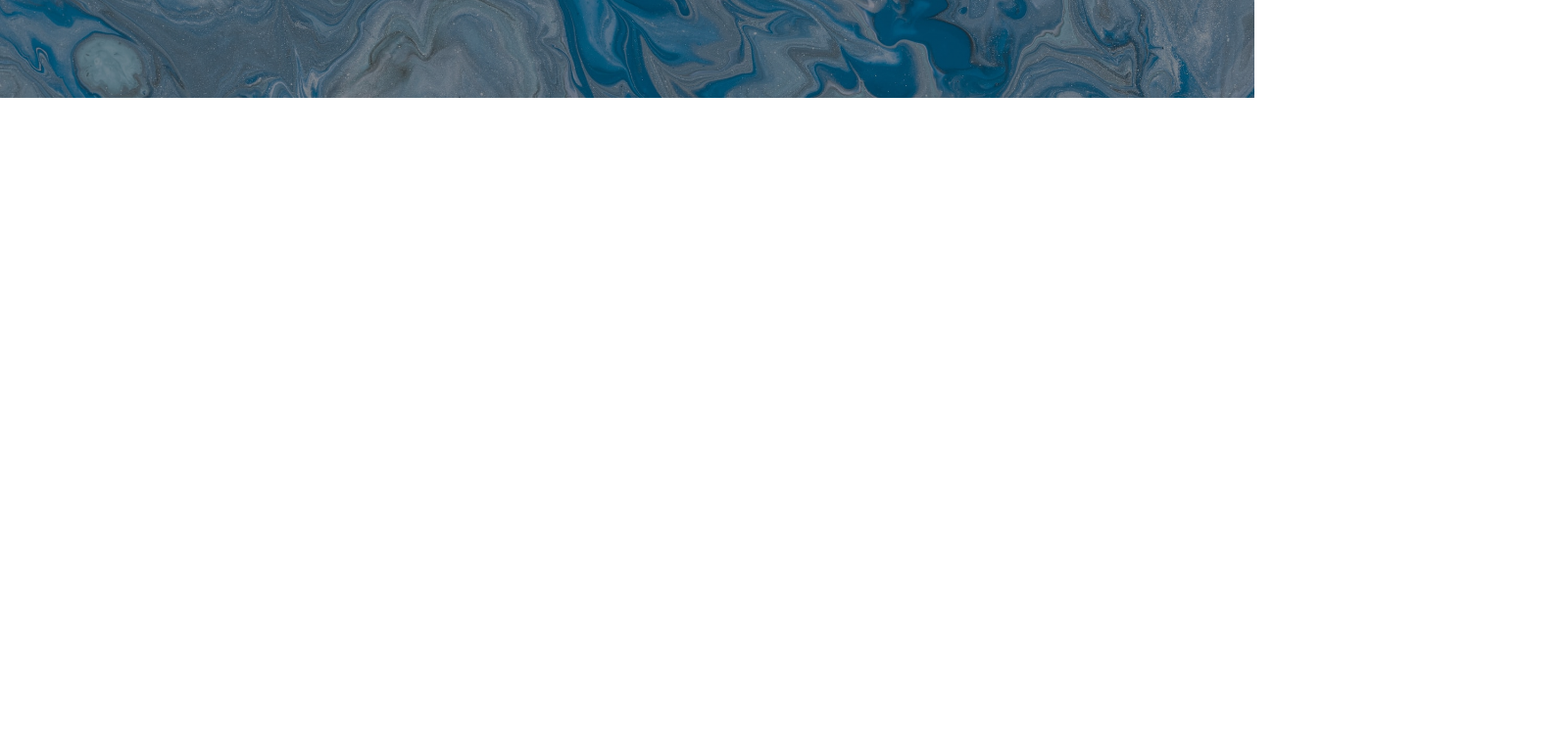
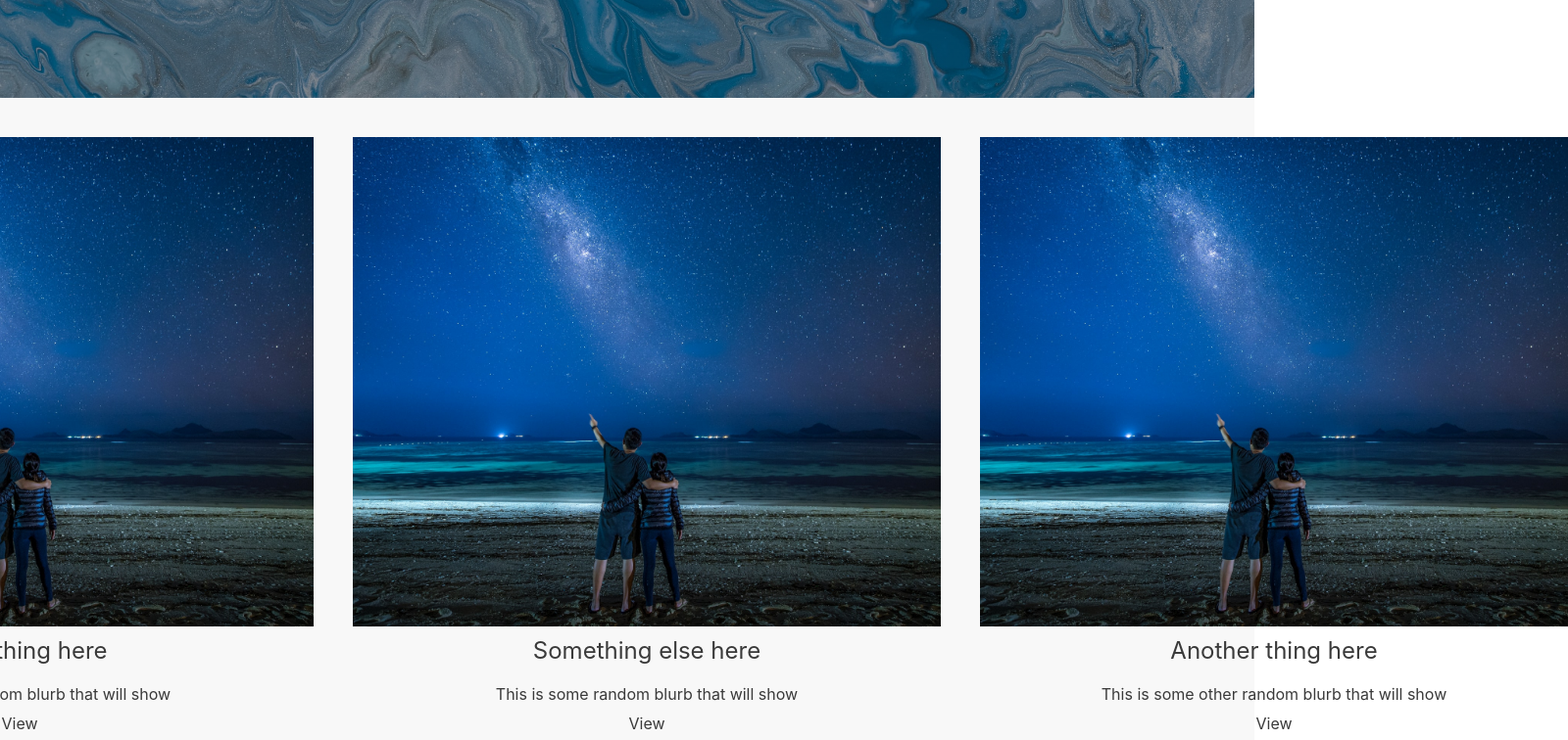
Before and after one commit to ughffs/MindMatters, a React (Create React App) app in the folder mind-matters/: page / in a window 1280 px wide. Shown: the part 800-1556 px from the top of the page at 98% size, 1600 px wide, since content can reach past the window. Before the commit the page ends 900 px from the top, so only its background shows below. Built offline with nearby package versions, Linux system fonts and the light colour scheme.

Commit message:
Feature items and panel added

```diff
--- /dev/null
+++ b/mind-matters/src/components/layout/main/FeatureItem.js
@@ -0,0 +1,24 @@
+import React from 'react';
+
+const FeatureItem = (props) => {
+  const featureItemPicture = {
+    backgroundImage: `url(${props.image})`
+  }
+    return(
+      <div className="feature-item-container">
+        <div className="feature-item-picture" style={featureItemPicture}>
+        </div>
+        <div className="feature-item-title">
+          {props.featureTitle}
+        </div>
+        <div className="feature-item-blurb">
+          {props.featureBlurb}
+        </div>
+        <div className="feature-item-actions">
+          View
+        </div>
+      </div>
+    );
+};
+
+export default FeatureItem;
--- /dev/null
+++ b/mind-matters/src/components/layout/main/FeaturePanel.js
@@ -0,0 +1,15 @@
+import React from 'react';
+import FeatureItem from 'components/layout/main/FeatureItem';
+import PlaceholderImage from 'images/placeholder.jpg';
+
+const FeaturePanel = (props) => {
+  return (
+        <div className="feature-panel">
+          <FeatureItem image={PlaceholderImage} featureTitle="Something here" featureBlurb="This is some random blurb that will show"/>
+          <FeatureItem image={PlaceholderImage} featureTitle="Something else here" featureBlurb="This is some random blurb that will show"/>
+          <FeatureItem image={PlaceholderImage} featureTitle="Another thing here" featureBlurb="This is some other random blurb that will show"/>
+        </div>
+  );
+};
+
+export default FeaturePanel;
--- a/mind-matters/src/sections/main/Main.js
+++ b/mind-matters/src/sections/main/Main.js
@@ -3,7 +3,9 @@ import Header from 'components/layout/main/Header';
 import ImageDisplayer from 'components/media/ImageDisplayer';
 import BlueImage from 'images/blue-background.jpg'
 import SearchBox from 'components/layout/shared/SearchBox';
+import FeaturePanel from 'components/layout/main/FeaturePanel';
 import 'style/common.css'
+
 
 const Main = (props) => {
     return(
@@ -29,8 +31,8 @@ const Main = (props) => {
                     </div>
                 </div>
             </div>
-            <div className="fragment-default-style">
-
+            <div className="fragment-default-style" style={fragmentOverride}>
+              <FeaturePanel />
             </div>
         </React.Fragment>
     );
@@ -47,4 +49,8 @@ const customBodyStyle = {
     alignItems: 'start'
 }
 
+const fragmentOverride = {
+    flexDirection: 'row'
+}
+
 export default Main;
--- a/mind-matters/src/style/common.css
+++ b/mind-matters/src/style/common.css
@@ -68,3 +68,31 @@ a:hover {
 .bold-text {
   font-weight: bold;
 }
+.feature-panel {
+  display: flex;
+  flex-direction: row;
+  justify-content: center;
+  width: 100%;
+  margin: 20px;
+}
+.feature-item-container {
+  margin: 20px;
+}
+.feature-item-picture {
+  background-size: cover;
+  background-position: center center;
+  height: 500px;
+  width: 600px;
+}
+.feature-item-title {
+  font-size: 24px;
+  padding: 10px;
+  text-align: center;
+}
+.feature-item-blurb {
+  padding: 10px;
+  text-align: center;
+}
+.feature-item-actions {
+  text-align: center;
+}
```
Also changed, not shown: mind-matters/src/images/placeholder.jpg (added).
